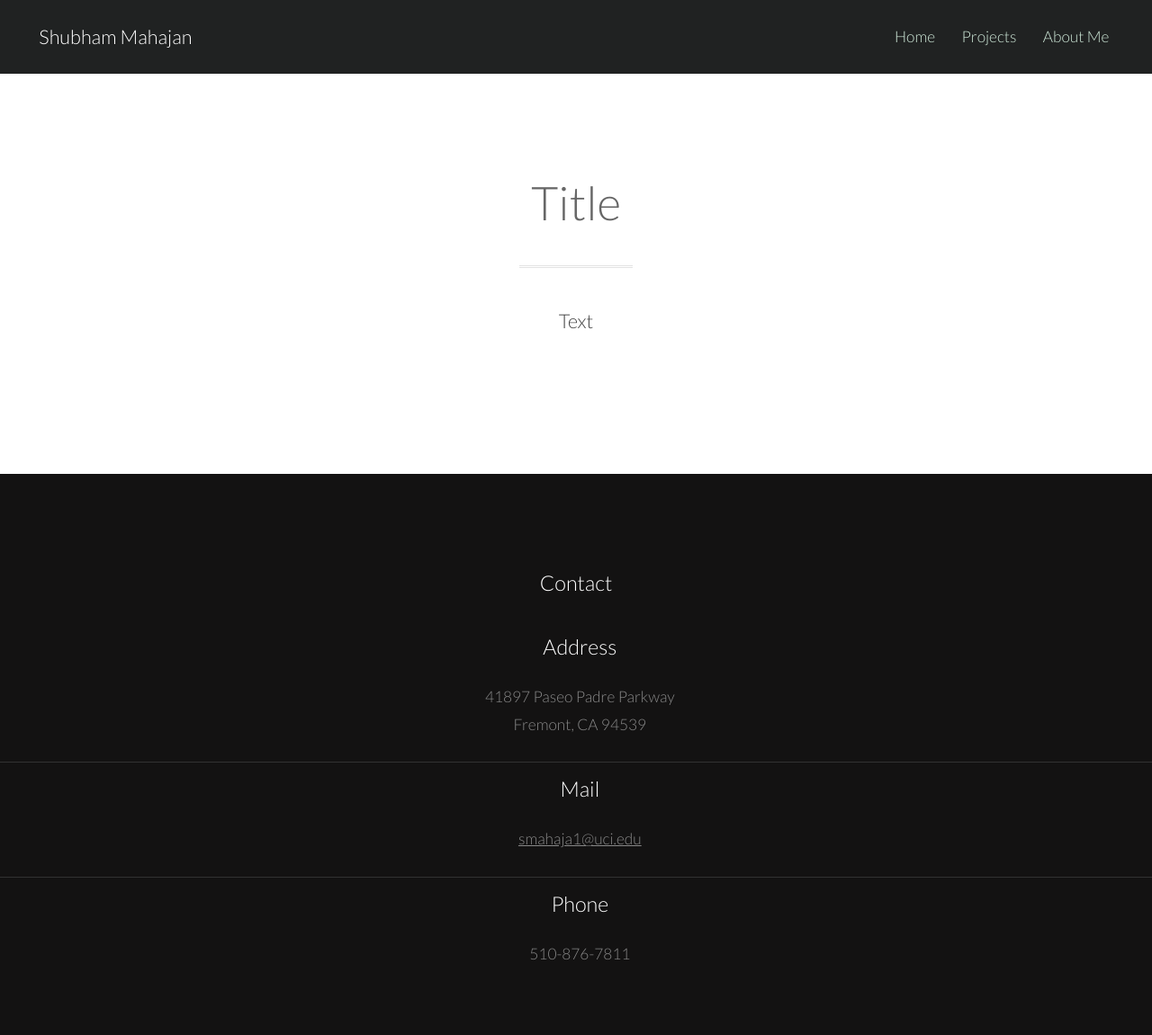
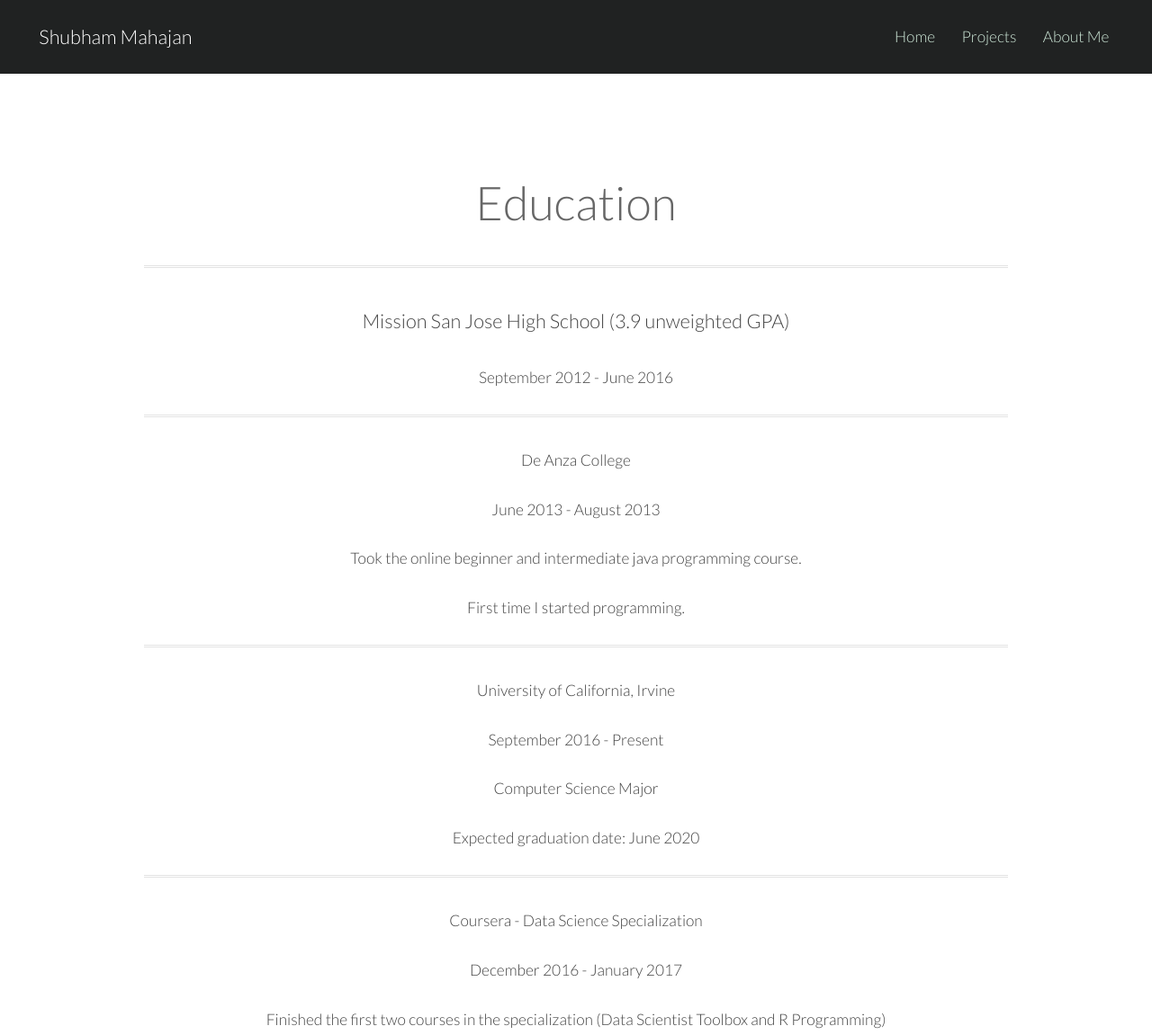
Before and after one commit to ShubhamMMahajan/ShubhamMahajan.github.io, a plain HTML site: page about.html in a window 1280 px wide. Shown: the top 1151 px of the page at 90% size. Drawn offline with Linux system fonts and the light colour scheme.

Commit message:
Added education details in the about me section

```diff
--- a/about.html
+++ b/about.html
@@ -42,8 +42,26 @@
 				<div class="container">
 
 					<header class="major">
-						<h2>Title</h2>
-						<p>Text</p>
+						<h2>Education</h2>
+						<p style="border-top: medium double rgba(144, 144, 144, 0.25); padding: 2em 2em 0 2em;">
+						Mission San Jose High School (3.9 unweighted GPA) </p>
+						<p>September 2012 - June 2016</p>
+
+						<p style="border-top: medium double rgba(144, 144, 144, 0.25); padding: 2em 2em 0 2em;">De Anza College</p>
+						<p>June 2013 - August 2013</p>
+						<p>Took the online beginner and intermediate java programming course.</p>
+						<p>First time I started programming.</p>
+
+
+						<p style="border-top: medium double rgba(144, 144, 144, 0.25);padding: 2em 2em 0 2em;">University of California, Irvine</p>
+						<p>September 2016 - Present</p>
+						<p>Computer Science Major</p>
+						<p>Expected graduation date: June 2020</p>
+
+
+						<p style="border-top: medium double rgba(144, 144, 144, 0.25);padding: 2em 2em 0 2em;">Coursera - Data Science Specialization</p>
+						<p>December 2016 - January 2017</p>
+						<p>Finished the first two courses in the specialization (Data Scientist Toolbox and R Programming)</p>
 					</header>
 
 
--- a/css/style.css
+++ b/css/style.css
@@ -99,9 +99,9 @@
 		margin: 2em 0;
 	}
 
-		hr.major {
+		/*hr.major {
 			margin: 3em 0;
-		}
+		}*/
 
 	blockquote {
 		border-left: solid 4px rgba(144, 144, 144, 0.25);
@@ -187,9 +187,9 @@
 		}
 
 		header.major p {
-			border-top: medium double rgba(144, 144, 144, 0.25);
-			display: inline-block;
-			padding: 2em 2em 0 2em;
+			/*border-top: medium double rgba(144, 144, 144, 0.25);*/
+			/*display: inline-block;*/
+			/*padding: 2em 2em 0 2em;*/
 		}
 
 /* Form */
```
